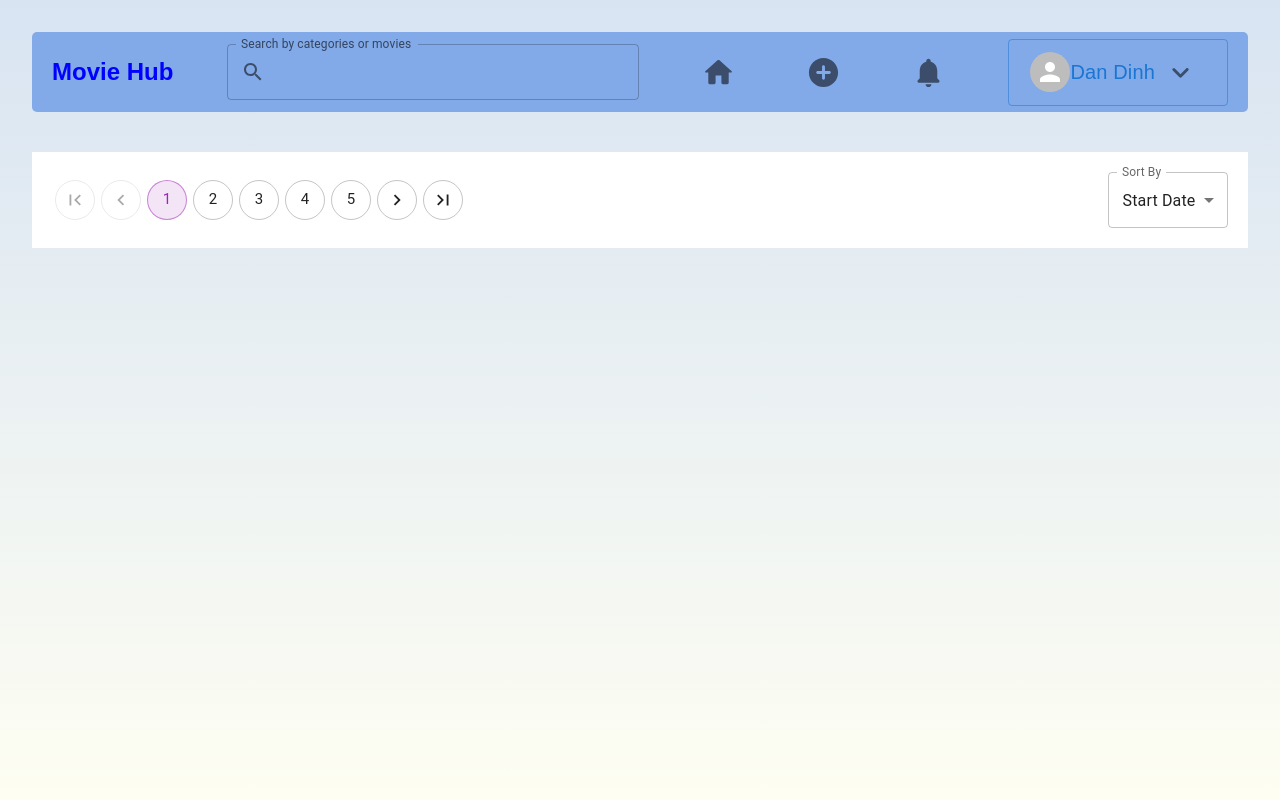
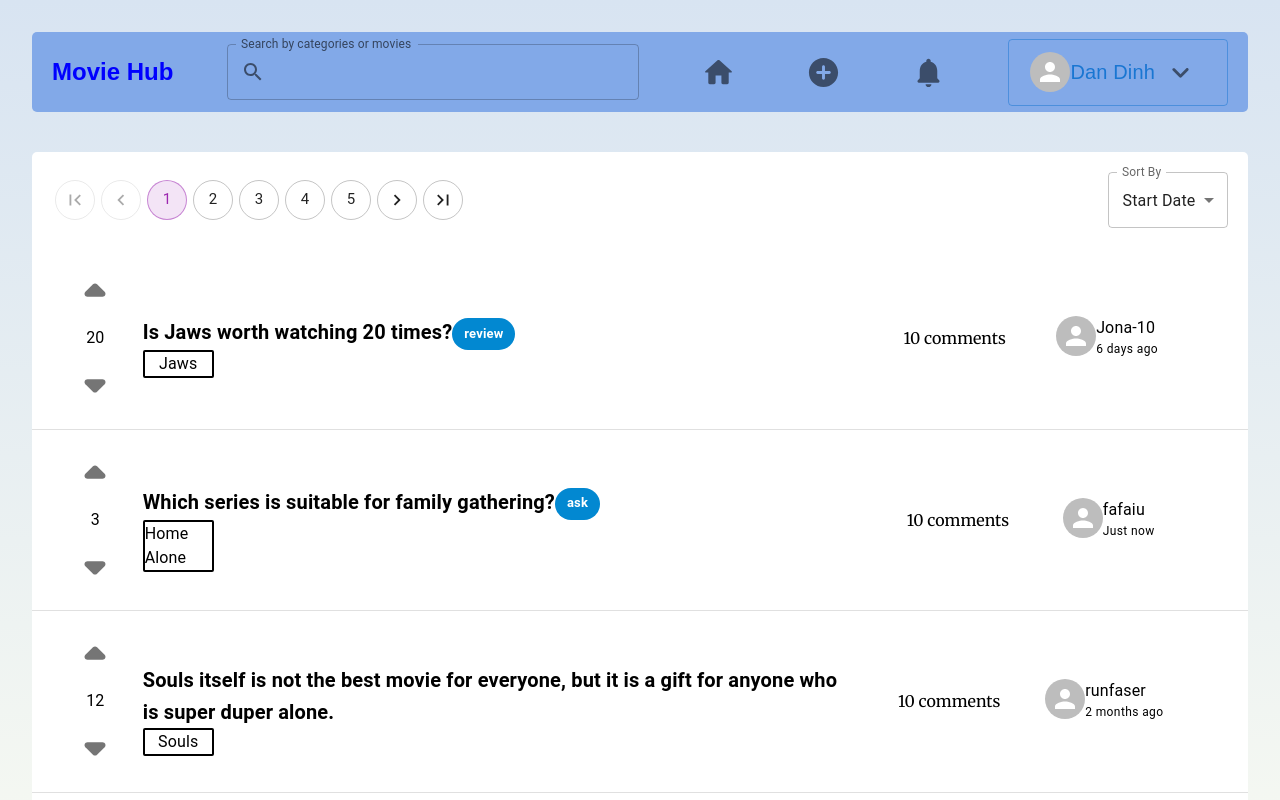
Before and after one commit to DennieDan/movie-frontend, a React (Vite) app: page / in a window 1280 px wide. Shown: the top 800 px of the page. Built offline with nearby package versions, Linux system fonts and the light colour scheme.

Commit message:
add: frontend postlist

```diff
--- a/src/App.tsx
+++ b/src/App.tsx
@@ -55,9 +55,7 @@ function App() {
             </>
           )}
         </MainHeader>
-        <Box width="100%" sx={{ backgroundColor: "white" }}>
-          <Homepage />
-        </Box>
+        <Homepage />
       </Stack>
     </ThemeProvider>
   );
--- /dev/null
+++ b/src/components/UI/MovieTab.tsx
@@ -0,0 +1,20 @@
+import { Box, Typography } from "@mui/material";
+
+type MovieTabProps = {
+  movie: string;
+};
+
+export default function MovieTab({ movie }: MovieTabProps) {
+  return (
+    <Box
+      width="10%"
+      display="flex"
+      flexDirection="row"
+      alignItems="center"
+      justifyContent="center"
+      sx={{ borderRadius: "2px", borderColor: "grey.500", border: 2 }}
+    >
+      <Typography fontFamily="Roboto">{movie}</Typography>
+    </Box>
+  );
+}
--- a/src/components/UI/PostItem.tsx
+++ b/src/components/UI/PostItem.tsx
@@ -1,15 +1,103 @@
-import { Box } from "@mui/material";
-import { type PostItem as PostItemProps } from "../../store/posts-slice";
+import {
+  Avatar,
+  Box,
+  Divider,
+  ListItemButton,
+  ListItemProps,
+  Typography,
+} from "@mui/material";
+import { type PostItem as PostItemType } from "../../store/posts-slice";
+import Vote from "./Vote.tsx";
+import TopicChip from "./TopicChip.tsx";
+import MovieTab from "./MovieTab.tsx";
+import {
+  ONE_DAY,
+  ONE_HOUR,
+  ONE_MINUTE,
+  ONE_MONTH,
+  ONE_WEEK,
+  ONE_YEAR,
+} from "../../constants.ts";
 
-export default function PostItem({
-  id,
-  title,
-  content,
-  movie,
-  topic,
-  author,
-  votes,
-  created_at,
-}: PostItemProps) {
-  return <Box></Box>;
+type PostItemProps = {
+  item: PostItemType;
+} & ListItemProps;
+
+export default function PostItem({ item }: PostItemProps) {
+  // const [createInterval, setCreateInterval] = useState(formatCreateInterval());
+  function formatCreateInterval(): string {
+    const inMiliSecond = new Date().getTime() - Date.parse(item.created_at);
+    let res: string;
+    let interval: number;
+    if (inMiliSecond > ONE_YEAR) {
+      interval = Math.ceil(inMiliSecond / ONE_YEAR);
+      res = interval.toString() + " year";
+    } else if (inMiliSecond > ONE_MONTH) {
+      interval = Math.ceil(inMiliSecond / ONE_MONTH);
+      res = interval.toString() + " month";
+    } else if (inMiliSecond > ONE_WEEK) {
+      interval = Math.ceil(inMiliSecond / ONE_WEEK);
+      res = interval.toString() + " week";
+    } else if (inMiliSecond > ONE_DAY) {
+      interval = Math.ceil(inMiliSecond / ONE_DAY);
+      res = interval.toString() + " day";
+    } else if (inMiliSecond > ONE_HOUR) {
+      interval = Math.ceil(inMiliSecond / ONE_HOUR);
+      res = interval.toString() + " hour";
+    } else if (inMiliSecond > ONE_MINUTE) {
+      interval = Math.ceil(inMiliSecond / ONE_MINUTE);
+      res = interval.toString() + " minute";
+    } else {
+      interval = 0;
+      res = "";
+    }
+
+    return res !== ""
+      ? interval > 1
+        ? res + "s ago"
+        : res + " ago"
+      : "Just now";
+  }
+  return (
+    <ListItemButton>
+      <Vote value={item.votes} />
+      <Box
+        width="60%"
+        display="flex"
+        flexDirection="column"
+        justifyContent="flex-start"
+        alignItems="left"
+        sx={{ padding: "18px 0px 0px 0px" }}
+      >
+        <Box display="flex" flexDirection="row" alignItems="center">
+          <Typography variant="h6" textAlign="left" sx={{ fontWeight: "600" }}>
+            {item.title}
+            {item.topic && <TopicChip name={item.topic} color="info" />}
+          </Typography>
+        </Box>
+        {item.movie && <MovieTab movie={item.movie} />}
+      </Box>
+      <Box
+        width="30%"
+        display="flex"
+        flexDirection="row"
+        justifyContent="space-evenly"
+        alignItems="center"
+      >
+        <Box>{10} comments</Box>
+        <Box display="flex" flexDirection="row">
+          <Avatar />
+          <Box display="flex" flexDirection="column">
+            <Typography variant="body1" textAlign="left">
+              {item.author}
+            </Typography>
+            <Typography variant="caption" textAlign="left">
+              {/* {Date.parse(item.created_at)} */}
+              {formatCreateInterval()}
+            </Typography>
+          </Box>
+        </Box>
+      </Box>
+    </ListItemButton>
+  );
 }
--- /dev/null
+++ b/src/components/UI/TopicChip.tsx
@@ -0,0 +1,16 @@
+import { Chip } from "@mui/material";
+
+type TopicChipProps = {
+  name: string;
+  color:
+    | "default"
+    | "primary"
+    | "secondary"
+    | "error"
+    | "info"
+    | "success"
+    | "warning";
+};
+export default function TopicChip({ name, color }: TopicChipProps) {
+  return <Chip label={name} variant="filled" color={color} />;
+}
--- /dev/null
+++ b/src/components/UI/Vote.tsx
@@ -0,0 +1,21 @@
+import { IconButton, Stack, Typography } from "@mui/material";
+import ArrowDropUpRoundedIcon from "@mui/icons-material/ArrowDropUpRounded";
+import ArrowDropDownRoundedIcon from "@mui/icons-material/ArrowDropDownRounded";
+
+type VoteProps = {
+  value: number;
+};
+
+export default function Vote({ value }: VoteProps) {
+  return (
+    <Stack width="8%" direction="column" display="flex" alignItems="center">
+      <IconButton sx={{ borderRadius: "10px", padding: "0.125px" }}>
+        <ArrowDropUpRoundedIcon sx={{ fontSize: 70 }} />
+      </IconButton>
+      <Typography>{value}</Typography>
+      <IconButton sx={{ borderRadius: "10px", padding: "0.125px" }}>
+        <ArrowDropDownRoundedIcon sx={{ fontSize: 70 }} />
+      </IconButton>
+    </Stack>
+  );
+}
--- /dev/null
+++ b/src/constants.ts
@@ -0,0 +1,7 @@
+// In milisecond
+export const ONE_HOUR = 3600000;
+export const ONE_DAY = 86400000;
+export const ONE_WEEK = 604800000;
+export const ONE_MONTH = 2592000000;
+export const ONE_YEAR = 31536000000;
+export const ONE_MINUTE = 60000;
--- a/src/dummy-posts.ts
+++ b/src/dummy-posts.ts
@@ -27,8 +27,8 @@ export const POSTS = [
       "Souls itself is not the best movie for everyone, but it is a gift for anyone who is super duper alone.",
     content:
       "I watched Souls today with my girl friend and the title is what she told me after the film ended",
-    movie: "",
-    topic: "Souls",
+    movie: "Souls",
+    topic: "",
     author: "runfaser",
     votes: 12,
     created_at: "2023-11-30T13:51:50.417-07:00",
--- a/src/index.css
+++ b/src/index.css
@@ -10,7 +10,7 @@ body {
   -webkit-font-smoothing: antialiased;
   -moz-osx-font-smoothing: grayscale;
   background: linear-gradient(#d8e4f2, #fefef2);
-  color: #f3e7d4;
+  color: #000;
   min-height: 100vh;
 }
 #root {
--- a/src/pages/Homepage.tsx
+++ b/src/pages/Homepage.tsx
@@ -1,11 +1,31 @@
-import { Box, MenuItem, SelectChangeEvent, Stack } from "@mui/material";
+import {
+  Box,
+  Divider,
+  MenuItem,
+  SelectChangeEvent,
+  Stack,
+} from "@mui/material";
 import { useState } from "react";
 import { POSTS } from "../dummy-posts.ts";
 import MyPagination from "../components/UI/MyPagination.tsx";
 import SortDropDown from "../components/UI/SortDropDown.tsx";
 import PostItem from "../components/UI/PostItem.tsx";
+import { type PostItem as PostItemType } from "../store/posts-slice.ts";
 
 type SortByType = "start-date" | "movie" | "topic" | "most-votes";
+
+const post_1: PostItemType = {
+  id: 1,
+  title:
+    "Is Jaws worth watching 20 times?I was really shocked as I realised today was the twentieth time I have watched Jaws!I was really shocked as I realised today was the twentieth time I have watched Jaws!I was really shocked as I realised today was the twentieth time I have watched Jaws!I was really shocked as I realised today was the twentieth time I have watched Jaws!",
+  content:
+    "I was really shocked as I realised today was the twentieth time I have watched Jaws!",
+  movie: "Jaws",
+  topic: "review",
+  author: "Jona-10",
+  votes: 20,
+  created_at: "2023-12-26T13:51:50.417-07:00",
+};
 
 export default function Homepage() {
   const [sortBy, setSortBy] = useState<SortByType>("start-date");
@@ -15,7 +35,7 @@ export default function Homepage() {
   };
 
   return (
-    <Box sx={{ backgroundColor: "white" }}>
+    <Box sx={{ backgroundColor: "white", borderRadius: "5px" }}>
       <Stack direction="column">
         <Box
           display="flex"
@@ -32,7 +52,13 @@ export default function Homepage() {
             <MenuItem value="most-votes">Most Votes</MenuItem>
           </SortDropDown>
         </Box>
-        <PostItem />
+        {POSTS.map((post) => (
+          <>
+            <PostItem key={post.id} item={post} />
+            <Divider />
+          </>
+        ))}
+        <PostItem item={post_1} />
       </Stack>
     </Box>
   );
```
